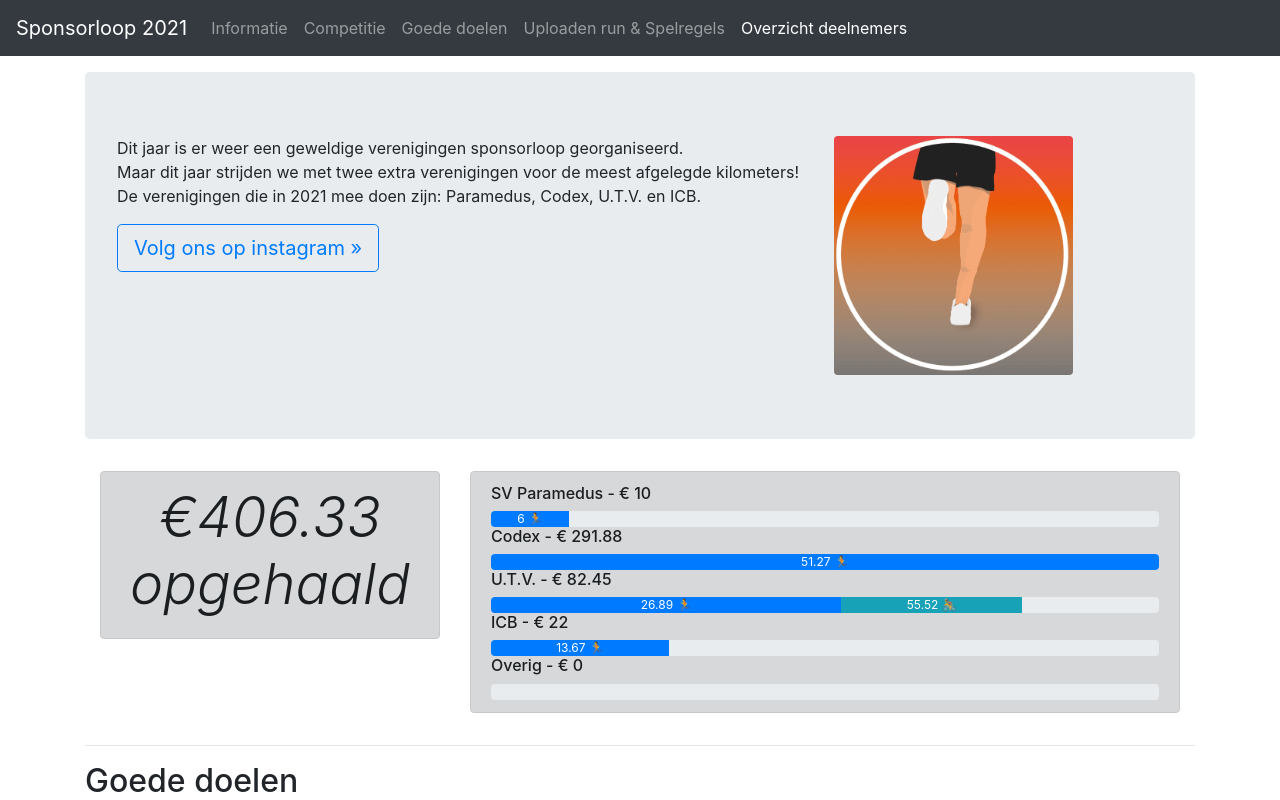
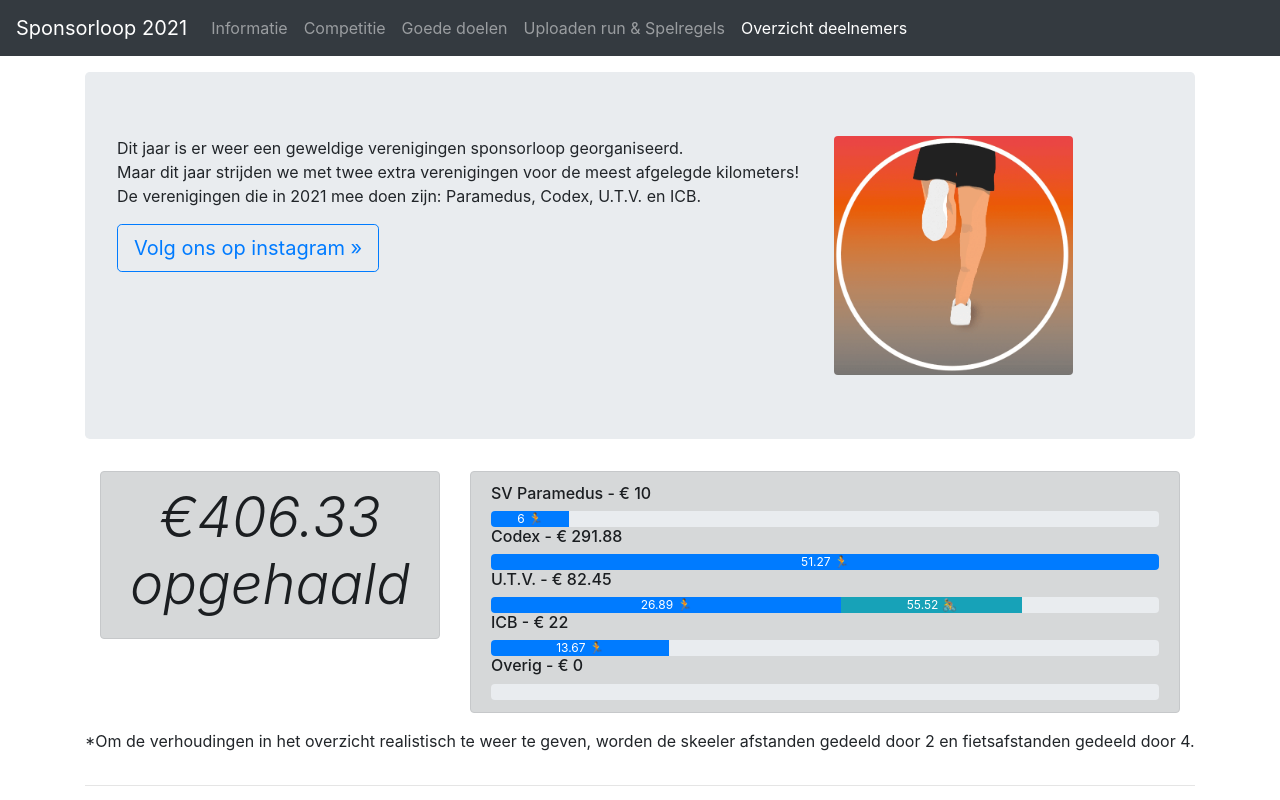
Before and after one commit to kenklein/Sponsorloop2021, an Angular app: page / in a window 1280 px wide. Shown: the top 800 px of the page. Built offline with nearby package versions, Linux system fonts and the light colour scheme.

Commit message:
Add an explanation of the proportions overview.

```diff
--- a/src/app/main/main.component.html
+++ b/src/app/main/main.component.html
@@ -30,6 +30,7 @@
         </div>
       </div>
     </div>
+    <p>*Om de verhoudingen in het overzicht realistisch te weer te geven, worden de skeeler afstanden gedeeld door 2 en fietsafstanden gedeeld door 4.</p>
   </div>
 </div>
 
```
